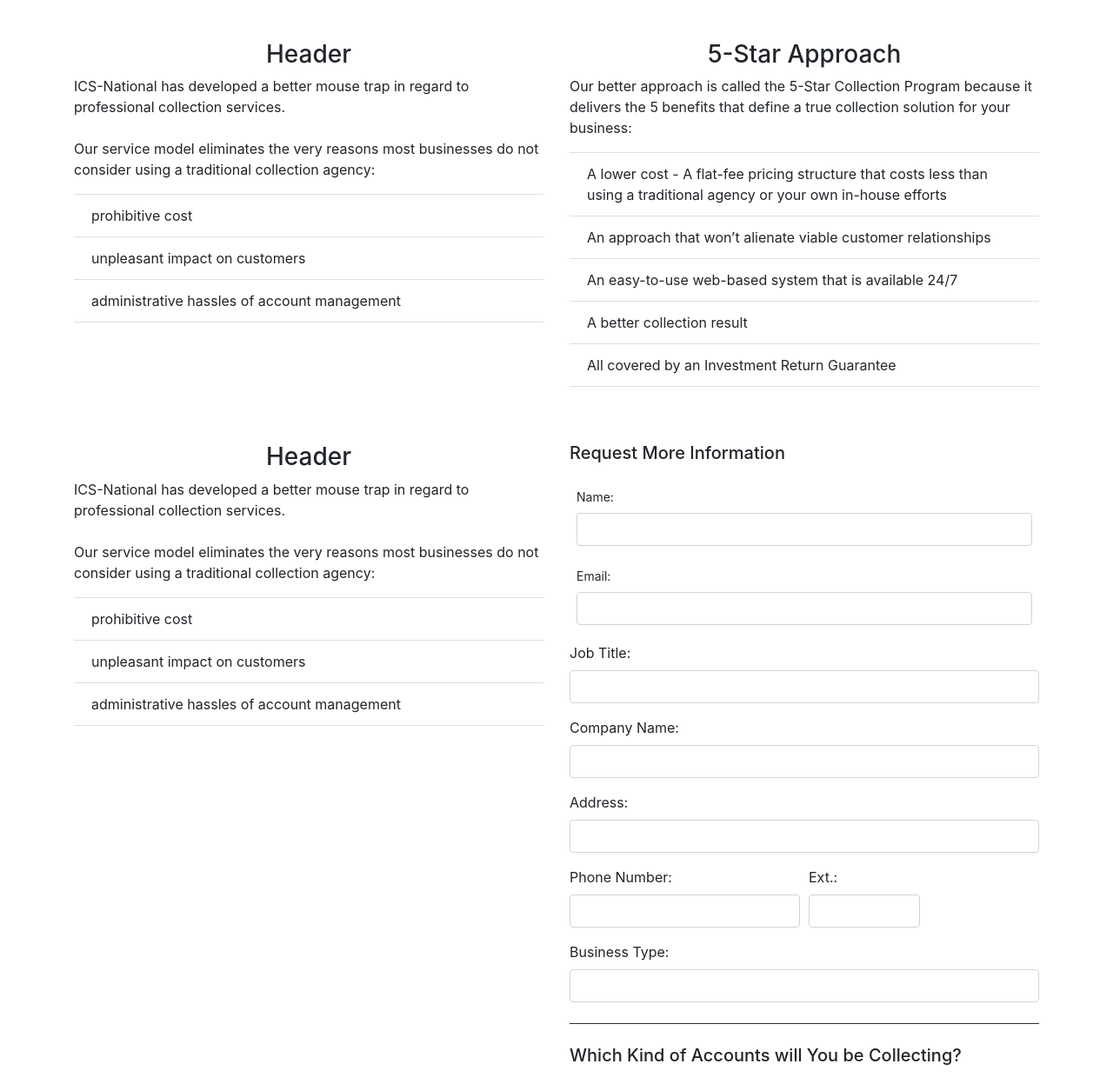
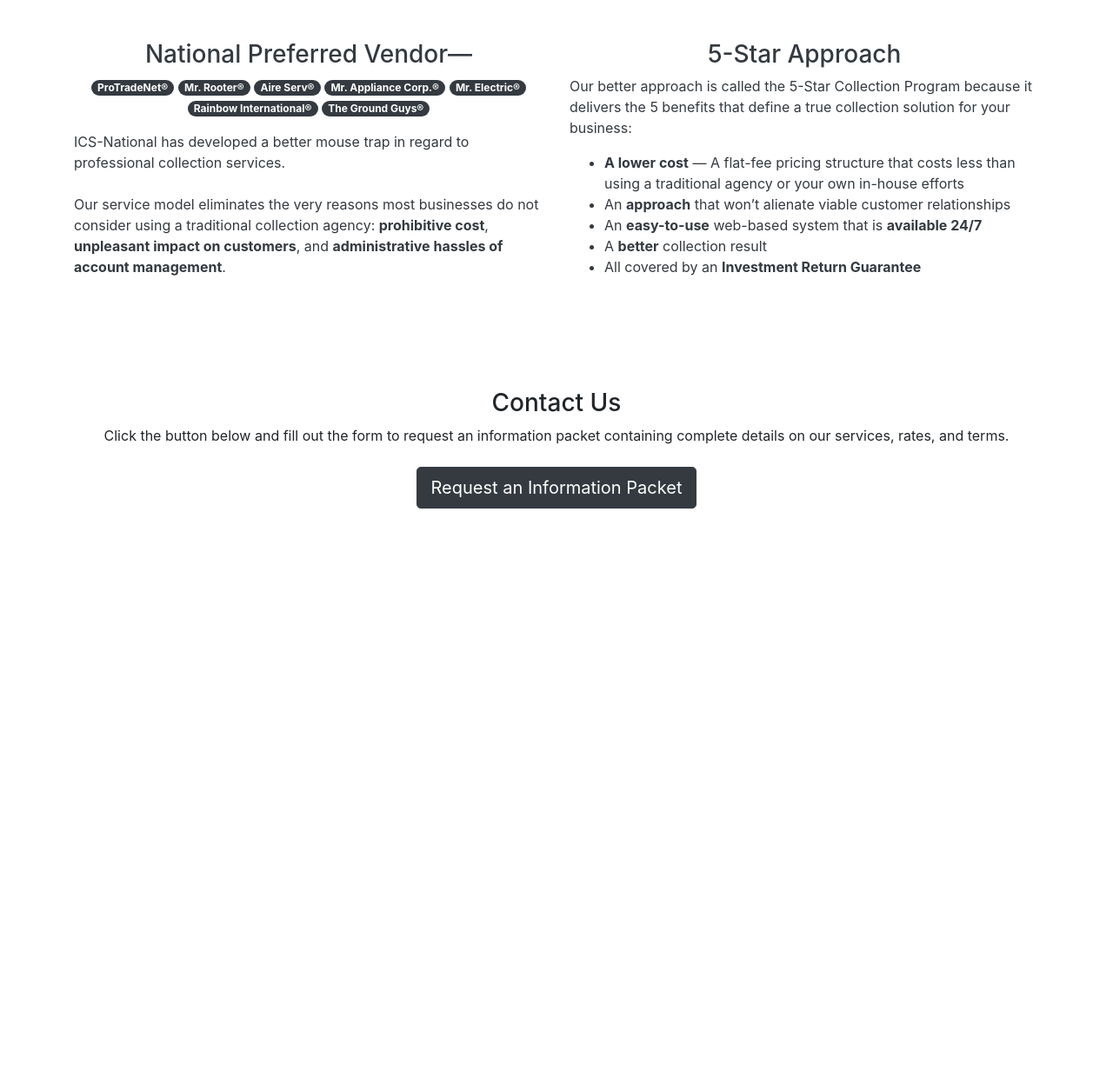
Before and after one commit to spitsfire/ics-national, a plain HTML site: page index.html in a window 1280 px wide. Shown: the part 437-1684 px from the top of the page at 87% size. After the commit the page ends 1134 px from the top, so only its background shows below. Drawn offline with nearby package versions, Linux system fonts and the light colour scheme.

Commit message:
finished contact form

```diff
--- a/index.html
+++ b/index.html
@@ -4,19 +4,18 @@
     <!-- Required meta tags -->
     <meta charset="utf-8">
     <meta name="viewport" content="width=device-width, initial-scale=1, shrink-to-fit=no">
-
     <!-- Bootstrap CSS -->
     <link rel="stylesheet" href="https://maxcdn.bootstrapcdn.com/bootstrap/4.0.0/css/bootstrap.min.css" integrity="sha384-Gn5384xqQ1aoWXA+058RXPxPg6fy4IWvTNh0E263XmFcJlSAwiGgFAW/dAiS6JXm" crossorigin="anonymous">
     <link rel="stylesheet" href="css/custom.css">
-
+    <link href="https://fonts.googleapis.com/css?family=Oswald|Roboto" rel="stylesheet">
     <title>ICS-National Collection Services&mdash;Home</title>
   </head>
-  <body>
+  <body id="home" data-spy="scroll" data-target=".navbar" data-offset="100">
     <!-- navbar -->
     <nav class="navbar fixed-top navbar-expand-lg navbar-dark bg-dark">
       <div class="container mx-auto">
         <a class="navbar-brand d-sm-block d-md-none" href="#">Navigation</a>
-        <a class="navbar-brand d-none d-md-block order-1 mr-0" href="#">ICS-National Collection Services</a>
+        <a class="navbar-brand d-none d-md-block order-1 mr-0 oswald" href="#">ICS-National Collection Services</a>
         <button class="navbar-toggler" type="button" data-toggle="collapse" data-target="#navbarNavAltMarkup" aria-controls="navbarNavAltMarkup" aria-expanded="false" aria-label="Toggle navigation">
           <span class="navbar-toggler-icon"></span>
         </button>
@@ -25,8 +24,8 @@
             <a class="nav-item nav-link" href="#">Home</a>
             <a class="nav-item nav-link" href="#about">About</a>
             <a class="nav-item nav-link" href="#services">Services</a>
-            <a class="nav-item nav-link" href="#">Contact</a>
-            <a class="nav-item nav-link" href="#">Client Login</a>
+            <a class="nav-item nav-link" href="#contact">Contact</a>
+            <a class="nav-item nav-link" href="#client">Client Login</a>
           </div>
         </div>
       </div>
@@ -39,7 +38,7 @@
           <small class="display-4 text-white">A New Approach,</small>
         </h1>
         <h1 class="display-3 ml-5 pl-5 d-none d-md-block text-white">A Better Result</h1>
-        <p class="text-white text-shadow text-justify">Our Mission&mdash;To provide clients with effective professional collection services that are economical; delivered in a manner that protects variable customer relationships and the clients’ reputations in their communities; delivered by an easy-to-use web-based account management system that is available to clients on-demand 24/7.</p>
+        <p class="text-white text-shadow text-justify roboto">Our Mission&mdash;To provide clients with effective professional collection services that are economical; delivered in a manner that protects variable customer relationships and the clients’ reputations in their communities; delivered by an easy-to-use web-based account management system that is available to clients on-demand 24/7.</p>
         <hr class="my-4">
         <p class="lead text-center">
           <button type="button" class="btn btn-dark btn-lg">Commercial Business</button>
@@ -50,92 +49,119 @@
     </div><!-- /jumbotron -->
 
     <!-- three-column content -->
-    <div class="container my-5">
+    <div class="container pb-3 my-5 text-dark">
       <div class="row">
         <div class="col-md">
-          <h3 class="text-center">Header</h3>
+          <h3 class="text-center oswald mb-2">National Preferred Vendor&mdash;</h3>
+          <p class="text-center">
+            <span class="badge badge-pill badge-dark">ProTradeNet®</span>
+            <span class="badge badge-pill badge-dark">Mr. Rooter®</span>
+            <span class="badge badge-pill badge-dark">Aire Serv®</span>
+            <span class="badge badge-pill badge-dark">Mr. Appliance Corp.®</span>
+            <span class="badge badge-pill badge-dark">Mr. Electric®</span>
+            <span class="badge badge-pill badge-dark">Rainbow International®</span>
+            <span class="badge badge-pill badge-dark">The Ground Guys®</span>
+          </p>
           <p>
             ICS-National has developed a better mouse trap in regard to professional collection services.<br /><br />
-            Our service model eliminates the very reasons most businesses do not consider using a traditional collection agency:
-            <ul class="list-group list-group-flush">
-              <li class="list-group-item">prohibitive cost</li>
-              <li class="list-group-item">unpleasant impact on customers</li>
-              <li class="list-group-item">administrative hassles of account management</li>
-            </ul>
+            Our service model eliminates the very reasons most businesses do not consider using a traditional collection agency:  <strong>prohibitive cost</strong>,  <strong>unpleasant impact on customers</strong>,  and <strong>administrative hassles of account management</strong>.
           </p>
         </div>
         <div class="col-md ml-auto">
-          <h3 class="text-center">5-Star Approach</h3>
+          <h3 class="text-center oswald mb-2">5-Star Approach</h3>
           <p>
             Our better approach is called the 5-Star Collection Program because it delivers the 5 benefits that define a true collection solution for your business:
-            <ul class="list-group list-group-flush">
-              <li class="list-group-item">A lower cost - A flat-fee pricing structure that costs less than using a traditional
+            <ul>
+              <li><strong>A lower cost</strong> &mdash; A flat-fee pricing structure that costs less than using a traditional
               agency or your own in-house efforts</li>
-              <li class="list-group-item">An approach that won’t alienate viable customer relationships</li>
-              <li class="list-group-item">An easy-to-use web-based system that is available 24/7</li>
-              <li class="list-group-item">A better collection result</li>
-              <li class="list-group-item">All covered by an Investment Return Guarantee</li>
+              <li>An <strong>approach</strong> that won’t alienate viable customer relationships</li>
+              <li>An <strong>easy-to-use</strong> web-based system that is <strong>available 24/7</strong></li>
+              <li>A <strong>better</strong> collection result</li>
+              <li>All covered by an <strong>Investment Return Guarantee</strong></li>
             </ul>
           </p>
         </div>
       </div>
     </div><!-- /content -->
 
-    <!-- Contact Form -->
-    <div class="container my-5">
-
-      <div class="row">
-        <div class="col-md">
-          <h3 class="text-center">Header</h3>
-          <p>
-            ICS-National has developed a better mouse trap in regard to professional collection services.<br /><br />
-            Our service model eliminates the very reasons most businesses do not consider using a traditional collection agency:
-            <ul class="list-group list-group-flush">
-              <li class="list-group-item">prohibitive cost</li>
-              <li class="list-group-item">unpleasant impact on customers</li>
-              <li class="list-group-item">administrative hassles of account management</li>
-            </ul>
+    <!-- Contact -->
+    <div class="container my-5 py-5 mx-auto">
+      <h3 id="contact" class="text-center oswald mb-2">Contact Us</h3>
+      <p class="text-center">
+        Click the button below and fill out the form to request an information packet containing complete details on our services, rates, and terms.<br/>
+      </br/>
+        <button type="button" class="btn btn-dark btn-lg" data-toggle="modal" data-target="#infoPacket">Request an Information Packet</button>
       </p>
+      <!--=====================================
+       FORM MODAL
+      ======================================-->
+      <div class="modal fade bd-example-modal-lg" id="infoPacket" tabindex="-1" role="dialog" aria-labelledby="register form" aria-hidden="true">
+        <div class="modal-dialog modal-lg" role="document">
+          <div class="modal-content">
+            <div class="modal-header bg-dark text-white">
+              <h5 class="modal-title oswald text-center" id="exampleModalLabel">PLEASE FILL OUT THE FOLLOWING</h5>
+              <button type="button" class="close" data-dismiss="modal" aria-label="Close">
+                <span aria-hidden="true">&times;</span>
+              </button>
             </div>
-        <div class="col-md ml-auto">
+            <div class="modal-body">
+        <!-- registration form -->
             <form>
-            <h5 class="mb-4">Request More Information</h5>
-            <div class="form-group form-control-sm">
-              <label for="name">Name:</label>
-              <input type="text" class="form-control" id="name">
+              <div class="input-group mb-3">
+                <div class="input-group-prepend">
+                  <span class="input-group-text" id="name">Name</span>
                 </div>
-            <div class="form-group form-control-sm">
-              <label for="email">Email:</label>
-              <input type="email" class="form-control" id="email">
+                <input type="text" class="form-control" aria-label="Default" aria-describedby="inputGroup-sizing-default">
               </div>
-            <div class="form-group">
-              <label for="jobTitle">Job Title:</label>
-              <input type="text" class="form-control" id="jobTitle">
+              <div class="input-group mb-3">
+                <div class="input-group-prepend">
+                  <span class="input-group-text" id="email">Email</span>
                 </div>
-            <div class="form-group">
-              <label for="company">Company Name:</label>
-              <input type="text" class="form-control" id="companyName">
+                <input type="email" class="form-control" aria-label="Default" aria-describedby="inputGroup-sizing-default">
               </div>
-            <div class="form-group">
-              <label for="address">Address:</label>
-              <input type="text" class="form-control" id="address">
+              <div class="input-group mb-3">
+                <div class="input-group-prepend">
+                  <span class="input-group-text" id="jobTitle">Job Title</span>
                 </div>
-            <div class="form-row">
-              <div class="form-group col-md-6">
-                <label for="phoneNum">Phone Number:</label>
+                <input type="text" class="form-control" aria-label="Default" aria-describedby="inputGroup-sizing-default">
+              </div>
+              <div class="input-group mb-3">
+                <div class="input-group-prepend">
+                  <span class="input-group-text" id="companyName">Company</span>
+                </div>
+                <input type="text" class="form-control" aria-label="Default" aria-describedby="inputGroup-sizing-default">
+              </div>
+              <div class="input-group mb-3">
+                <div class="input-group-prepend">
+                  <span class="input-group-text" id="address">Address</span>
+                </div>
+                <input type="text" class="form-control" aria-label="Default" aria-describedby="inputGroup-sizing-default">
+              </div>
+              <div class="form-row align-items-center">
+                <div class="col-8">
+                  <div class="input-group mb-3">
+                    <div class="input-group-prepend">
+                      <div class="input-group-text">Phone #</div>
+                    </div>
                     <input type="text" class="form-control" id="phoneNum">
                   </div>
-              <div class="form-group col-md-3">
-                <label for="phoneExt">Ext.:</label>
-                <input type="text" class="form-control" id="phoneExt">
+                </div>
+                <div class="col-4 ml-auto">
+                  <div class="input-group mb-3">
+                    <div class="input-group-prepend">
+                      <div class="input-group-text">Ext.</div>
+                    </div>
+                    <input type="text" class="form-control" id="ext">
                   </div>
                 </div>
-            <div class="form-group">
-              <label for="businessType">Business Type:</label>
-              <input type="text" class="form-control" id="businessType">
             </div>
-            <hr class="my-4">
-            <h5 class="mb-4">Which Kind of Accounts will You be Collecting?</h5>
+            <div class="input-group mb-5">
+              <div class="input-group-prepend">
+                <span class="input-group-text" id="businessType">Business Type</span>
+              </div>
+              <input type="text" class="form-control" aria-label="Default" aria-describedby="inputGroup-sizing-default">
+            </div>
+              <h5 class="my-3">WHICH ACCOUNT TYPES WILL YOU BE COLLECTING?</h5>
                 <div class="form-check">
                   <input class="form-check-input" type="checkbox" value="" id="defaultCheck1">
                   <label class="form-check-label" for="defaultCheck1">
@@ -154,11 +180,12 @@
                     Both Consumer and Commercial Accounts
                   </label>
                 </div>
+                <button type="submit" class="btn btn-lg btn-dark my-3">Submit</button>
               </form><!-- /registration form -->
             </div>
           </div>
-      <!-- registration form -->
-
+        </div>
+      </div><!-- /modal form -->
     </div><!-- /contact form -->
 
     <!-- Optional JavaScript -->
```
Lines whose indentation alone changed are shown as unchanged.
